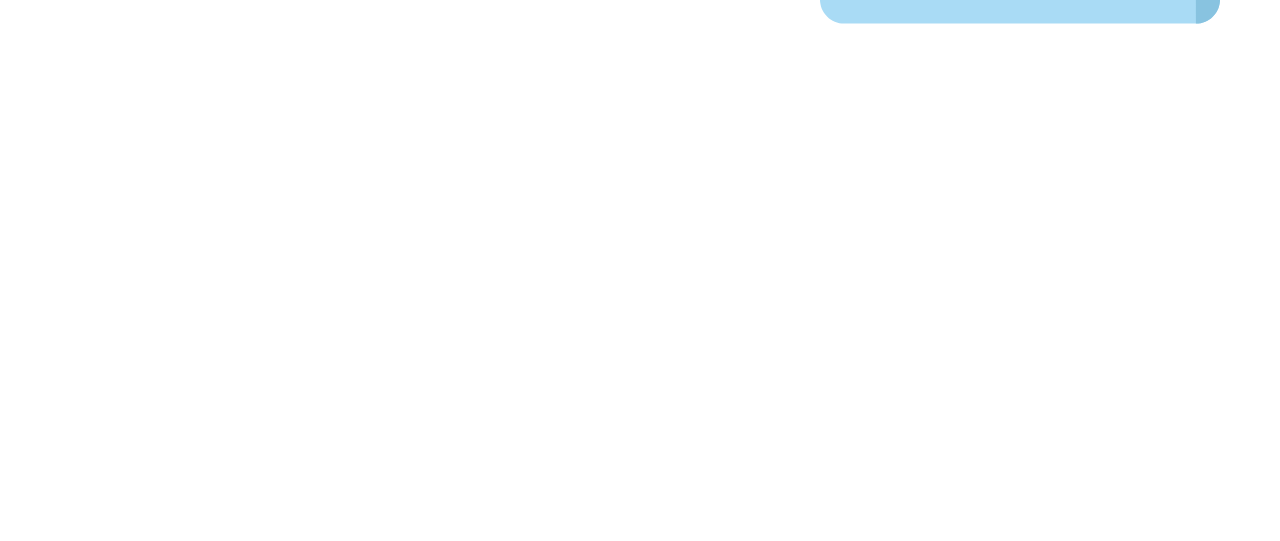
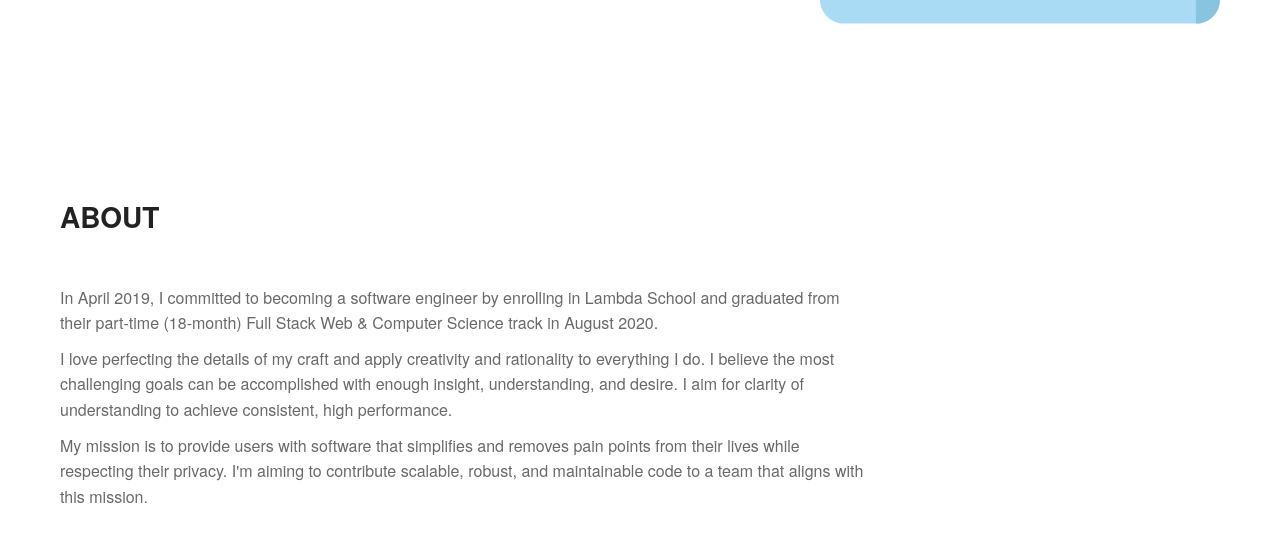
Before and after one commit to jskway/portfolio, a Gatsby site: page / in a window 1280 px wide. Shown: the part 499-1040 px from the top of the page. Before the commit the page ends 840 px from the top, so only its background shows below. Built offline with nearby package versions, Linux system fonts and the light colour scheme; Gatsby itself is replaced by a stand-in of ours.

Commit message:
feat: Add About section

```diff
--- /dev/null
+++ b/src/components/about.js
@@ -0,0 +1,61 @@
+import React from "react"
+import styled from "styled-components"
+import { breakpoints } from "../styles/breakpoints"
+
+const AboutContainer = styled.section`
+  display: flex;
+  flex-direction: column;
+  font-size: 1.6rem;
+  color: #696969;
+  line-height: 1.6;
+
+  @media (min-width: ${breakpoints.tabletMin}) {
+    margin-top: 5%;
+  }
+`
+
+const H2 = styled.h2`
+  font-size: 2.8rem;
+  font-weight: 600;
+  color: #222;
+  margin-bottom: 3%;
+`
+
+const Section = styled.section`
+  @media (min-width: ${breakpoints.tabletMin}) {
+    max-width: 70%;
+  }
+`
+
+const P = styled.p`
+  margin: 1rem auto;
+`
+
+const About = () => (
+  <AboutContainer>
+    <H2>ABOUT</H2>
+    <Section>
+      <P>
+        In April 2019, I committed to becoming a software engineer by enrolling
+        in Lambda School and graduated from their part-time (18-month) Full
+        Stack Web & Computer Science track in August 2020.
+      </P>
+
+      <P>
+        I love perfecting the details of my craft and apply creativity and
+        rationality to everything I do. I believe the most challenging goals can
+        be accomplished with enough insight, understanding, and desire. I aim
+        for clarity of understanding to achieve consistent, high performance.
+      </P>
+
+      <P>
+        My mission is to provide users with software that simplifies and removes
+        pain points from their lives while respecting their privacy. I'm aiming
+        to contribute scalable, robust, and maintainable code to a team that
+        aligns with this mission.
+      </P>
+    </Section>
+  </AboutContainer>
+)
+
+export default About
--- a/src/pages/index.js
+++ b/src/pages/index.js
@@ -1,10 +1,12 @@
 import React from "react"
 import Layout from "../components/layout"
 import Hero from "../components/hero"
+import About from "../components/about"
 
 const Home = () => (
   <Layout>
     <Hero />
+    <About />
   </Layout>
 )
 
```
